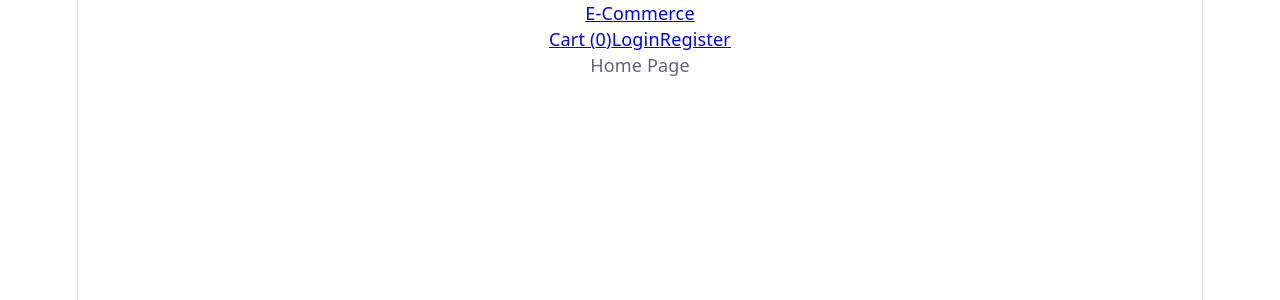
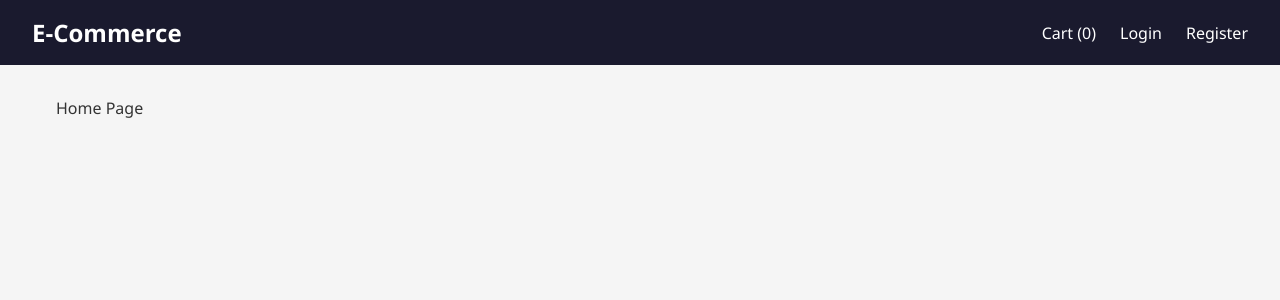
Before and after one commit to hayderalhatemi/ecommerce-app, a React (Vite) app in the folder frontend/: page / in a window 1280 px wide. Shown: the top 300 px of the page. Built offline with nearby package versions, Linux system fonts and the light colour scheme.

Commit message:
style: add navbar styles

```diff
--- a/frontend/src/index.css
+++ b/frontend/src/index.css
@@ -1,111 +1,57 @@
-:root {
-  --text: #6b6375;
-  --text-h: #08060d;
-  --bg: #fff;
-  --border: #e5e4e7;
-  --code-bg: #f4f3ec;
-  --accent: #aa3bff;
-  --accent-bg: rgba(170, 59, 255, 0.1);
-  --accent-border: rgba(170, 59, 255, 0.5);
-  --social-bg: rgba(244, 243, 236, 0.5);
-  --shadow:
-    rgba(0, 0, 0, 0.1) 0 10px 15px -3px, rgba(0, 0, 0, 0.05) 0 4px 6px -2px;
-
-  --sans: system-ui, "Segoe UI", Roboto, sans-serif;
-  --heading: system-ui, "Segoe UI", Roboto, sans-serif;
-  --mono: ui-monospace, Consolas, monospace;
-
-  font: 18px / 145% var(--sans);
-  letter-spacing: 0.18px;
-  color-scheme: light dark;
-  color: var(--text);
-  background: var(--bg);
-  font-synthesis: none;
-  text-rendering: optimizeLegibility;
-  -webkit-font-smoothing: antialiased;
-  -moz-osx-font-smoothing: grayscale;
-
-  @media (max-width: 1024px) {
-    font-size: 16px;
-  }
-}
-
-@media (prefers-color-scheme: dark) {
-  :root {
-    --text: #9ca3af;
-    --text-h: #f3f4f6;
-    --bg: #16171d;
-    --border: #2e303a;
-    --code-bg: #1f2028;
-    --accent: #c084fc;
-    --accent-bg: rgba(192, 132, 252, 0.15);
-    --accent-border: rgba(192, 132, 252, 0.5);
-    --social-bg: rgba(47, 48, 58, 0.5);
-    --shadow:
-      rgba(0, 0, 0, 0.4) 0 10px 15px -3px, rgba(0, 0, 0, 0.25) 0 4px 6px -2px;
-  }
-
-  #social .button-icon {
-    filter: invert(1) brightness(2);
-  }
-}
-
-#root {
-  width: 1126px;
-  max-width: 100%;
-  margin: 0 auto;
-  text-align: center;
-  border-inline: 1px solid var(--border);
-  min-height: 100svh;
-  display: flex;
-  flex-direction: column;
+* {
+  margin: 0;
+  padding: 0;
   box-sizing: border-box;
 }
 
 body {
-  margin: 0;
+  font-family: 'Segoe UI', Tahoma, Geneva, Verdana, sans-serif;
+  background-color: #f5f5f5;
+  color: #333;
 }
 
-h1,
-h2 {
-  font-family: var(--heading);
-  font-weight: 500;
-  color: var(--text-h);
+.navbar {
+  display: flex;
+  justify-content: space-between;
+  align-items: center;
+  padding: 1rem 2rem;
+  background-color: #1a1a2e;
+  color: white;
 }
 
-h1 {
-  font-size: 56px;
-  letter-spacing: -1.68px;
-  margin: 32px 0;
-  @media (max-width: 1024px) {
-    font-size: 36px;
-    margin: 20px 0;
-  }
-}
-h2 {
-  font-size: 24px;
-  line-height: 118%;
-  letter-spacing: -0.24px;
-  margin: 0 0 8px;
-  @media (max-width: 1024px) {
-    font-size: 20px;
-  }
-}
-p {
-  margin: 0;
+.navbar-brand {
+  font-size: 1.5rem;
+  font-weight: bold;
+  color: white;
+  text-decoration: none;
 }
 
-code,
-.counter {
-  font-family: var(--mono);
-  display: inline-flex;
-  border-radius: 4px;
-  color: var(--text-h);
+.navbar-links {
+  display: flex;
+  align-items: center;
+  gap: 1.5rem;
 }
 
-code {
-  font-size: 15px;
-  line-height: 135%;
-  padding: 4px 8px;
-  background: var(--code-bg);
+.navbar-links a {
+  color: white;
+  text-decoration: none;
 }
+
+.navbar-links a:hover {
+  color: #e94560;
+}
+
+.navbar-links button {
+  background: #e94560;
+  color: white;
+  border: none;
+  padding: 0.5rem 1rem;
+  border-radius: 4px;
+  cursor: pointer;
+}
+
+.main-content {
+  max-width: 1200px;
+  margin: 2rem auto;
+  padding: 0 1rem;
+}
```
